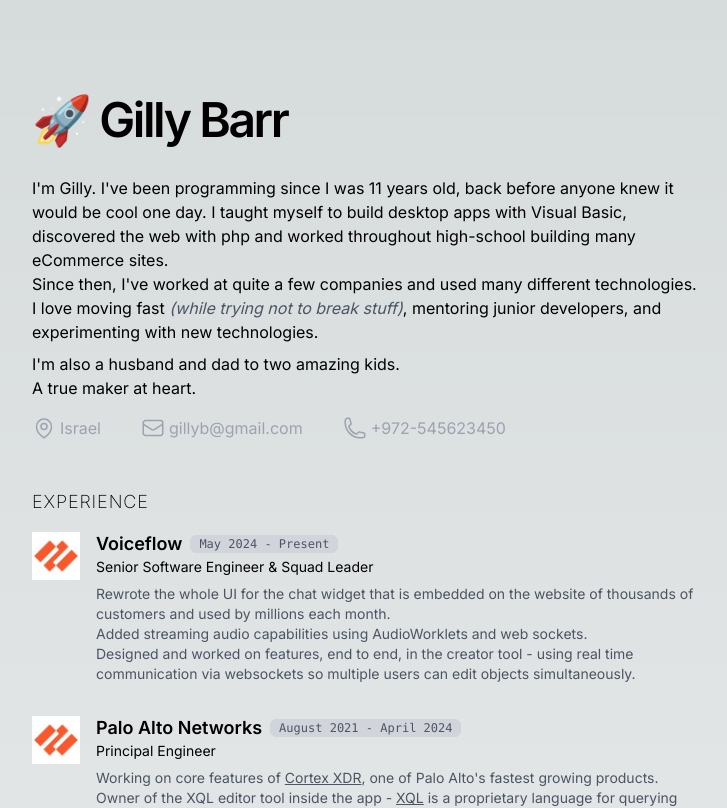
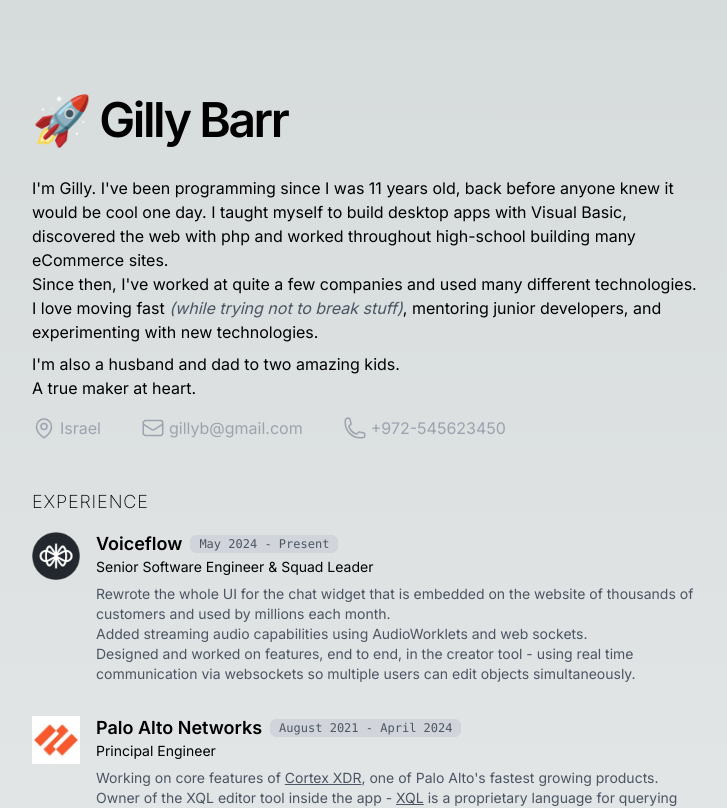
Before and after one commit to gillyb/thisisgilly, a Next.js app: page / in a window 1280 px wide. Shown: the top 808 px of the page, without its empty margins (272-999 px from the left). Built offline with nearby package versions, Linux system fonts and the light colour scheme.

Commit message:
Update experience.ts

```diff
--- a/src/app/data/experience.ts
+++ b/src/app/data/experience.ts
@@ -3,7 +3,7 @@
     name: "Voiceflow",
     title: "Senior Software Engineer & Squad Leader",
     dates: "May 2024 - Present",
-    imageUrl: "/images/paloalto_logo.jpeg",
+    imageUrl: "/images/voiceflow_icon.png",
     description: [
       'Rewrote the whole UI for the chat widget that is embedded on the website of thousands of customers and used by millions each month.',
       'Added streaming audio capabilities using AudioWorklets and web sockets.',
```
